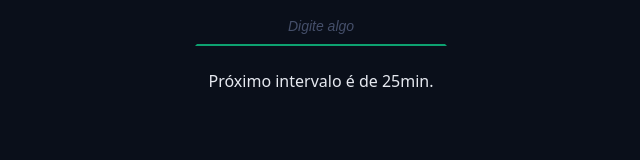
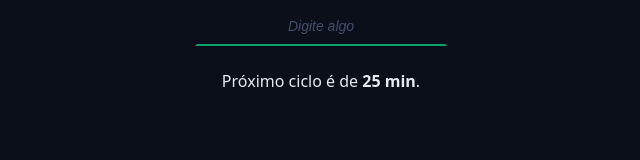
Before and after one commit to JefersonLucas/chronos-pomodoro, a React (Vite) app: page / in a window 1280 px wide. Shown: the part 582-742 px from the top of the page, without its empty margins (319-959 px from the left). Built offline with nearby package versions, Linux system fonts and the light colour scheme.

Commit message:
feat: used Tips component

```diff
--- a/src/components/MainForm/index.tsx
+++ b/src/components/MainForm/index.tsx
@@ -1,13 +1,14 @@
 import { PlayCircleIcon, StopCircleIcon } from "lucide-react"
+import { useRef } from "react"
+import { useTaskContext } from "../../hooks/useTaskContext"
+import { TaskActionTypes } from "../../models/TaskActionModel"
+import { TaskModel } from "../../models/TaskModel"
+import { getNextCycle } from "../../utils/getNextCycle"
+import { getNextCycleType } from "../../utils/getNextCycleType"
 import { Cycles } from "../Cycles"
 import { DefaultButton } from "../DefaultButton"
 import { DefaultInput } from "../DefaultInput"
-import { useRef } from "react"
-import { TaskModel } from "../../models/TaskModel"
-import { useTaskContext } from "../../hooks/useTaskContext"
-import { getNextCycle } from "../../utils/getNextCycle"
-import { getNextCycleType } from "../../utils/getNextCycleType"
-import { TaskActionTypes } from "../../models/TaskActionModel"
+import { Tips } from "../Tips"
 
 export function MainForm() {
 	const { state, dispatch } = useTaskContext()
@@ -96,7 +97,7 @@ export function MainForm() {
 			</div>
 
 			<div className="formRow">
-				<p>Próximo intervalo é de 25min.</p>
+				<Tips />
 			</div>
 
 			{state.currentCycle > 0 && (
```
